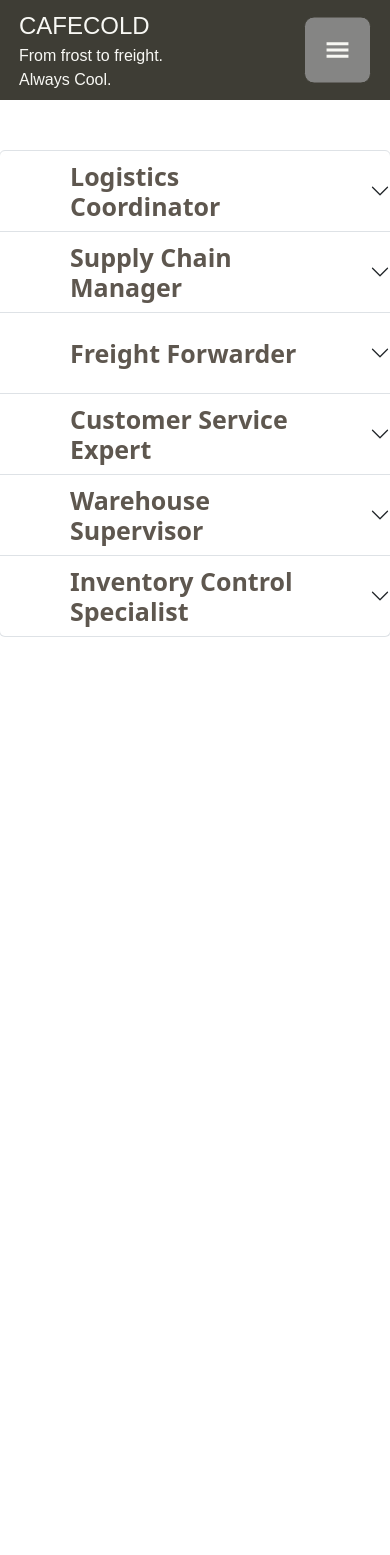
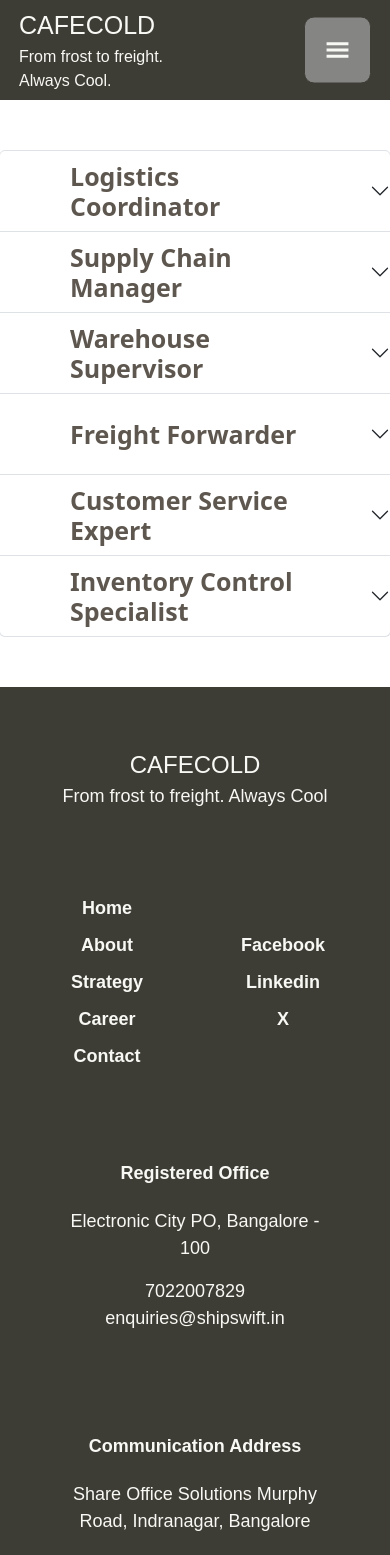
Before and after one commit to Manish-Chatterjee/Logistic-Website, a React (Create React App) app in the folder logistic_website/: page /openRoles in a window 390 px wide. Shown: the top 1555 px of the page. Before the commit the page ends 844 px from the top, so only its background shows below. Built offline with nearby package versions, Linux system fonts and the light colour scheme.

Commit message:
final draft

```diff
--- a/logistic_website/src/component/Footer.jsx
+++ b/logistic_website/src/component/Footer.jsx
@@ -11,9 +11,11 @@ const Footer = () => {
   return (
     <div id='footer'>
         <div className='sections-container'>
-            <div className='section'>
-                <p className='companyName'>CAFECOLD</p>
-                <p className='companyTitle'>From frost to freight. Always Cool</p>
+            <div className='section' id='titleMobile'>
+                <Link to='/' onClick={handleScrollToTop} style={{textDecoration:"none"}}>
+                    <p className='companyName'>CAFECOLD</p>
+                    <p className='companyTitle'>From frost to freight. Always Cool</p>
+                </Link>
             </div>
 
             <div className='section'>
--- a/logistic_website/src/component/Header.jsx
+++ b/logistic_website/src/component/Header.jsx
@@ -20,21 +20,27 @@ const Header = () => {
     };
   }, []);
 
+  const handleScrollToTop = () => {
+    window.scrollTo(0, 0);
+  };
+
   return (
     <div id='header'>
         <div id='company'>
+          <Link to='/' onClick={handleScrollToTop} style={{textDecoration:"none"}}>
             <p className='companyName'>CAFECOLD</p>
             <p className='companyTitle'>From frost to freight. Always Cool.</p>
+          </Link>
         </div>
 
         {isMobileOrTablet ? <NavSidebar/> :
         <div id='nav'>
 
-            <Link className='navlinks' to="/">Home</Link>
-            <Link className='navlinks' to="/about">About</Link>
-            <Link className='navlinks' to="/strategy">Strategy</Link>
-            <Link className='navlinks' to="/career">Career</Link>
-            <Link className='navlinks' to="/contact">Contact</Link>
+            <Link className='navlinks' to="/" onClick={handleScrollToTop}>Home</Link>
+            <Link className='navlinks' to="/about" onClick={handleScrollToTop}>About</Link>
+            <Link className='navlinks' to="/strategy" onClick={handleScrollToTop}>Strategy</Link>
+            <Link className='navlinks' to="/career" onClick={handleScrollToTop}>Career</Link>
+            <Link className='navlinks' to="/contact" onClick={handleScrollToTop}>Contact</Link>
 
         </div>}
     </div>
--- a/logistic_website/src/pages/about.jsx
+++ b/logistic_website/src/pages/about.jsx
@@ -6,6 +6,11 @@ import { Button } from 'react-bootstrap';
 import { Link } from 'react-router-dom';
 
 const About = () => {
+
+  const handleScrollToTop = () => {
+    window.scrollTo(0, 0);
+  };
+
   return (
     <div>
       <Header />
@@ -40,7 +45,7 @@ const About = () => {
         <div id='leaderShip' data-aos="fade-up" data-aos-duration="500" data-aos-offset="200">
           <div id='leaderShipHeader' style={{display:"flex", justifyContent:"space-between", alignItems:"center"}}>
             <h2>Our <br /> Leadership Team</h2>
-            <Link to='/openRoles' className='navlinks'>
+            <Link to='/openRoles' onClick={handleScrollToTop} className='navlinks'>
             <button>Join our team</button>
             </Link>
           </div>
--- a/logistic_website/src/pages/career.jsx
+++ b/logistic_website/src/pages/career.jsx
@@ -3,8 +3,14 @@ import React from 'react';
 import Header from '../component/Header';
 import Footer from '../component/Footer';
 import { Button } from 'react-bootstrap';
+import { Link } from 'react-router-dom';
 
 const Career = () => {
+
+  const handleScrollToTop = () => {
+    window.scrollTo(0, 0);
+  };
+
   return (
     <div>
       <Header />
@@ -31,32 +37,40 @@ const Career = () => {
           <div className='openRoles'>
             <p>01</p>
             <p>Logistics Coordinator</p>
+            <Link to="/openRoles?accordion=0" onClick={handleScrollToTop} className='navlinks'>
               <button>Apply now</button>
+            </Link>
           </div>
           <div className='openRoles'>
             <p>02</p>
             <p>Supply Chain Manager</p>
+            <Link to="/openRoles?accordion=1" onClick={handleScrollToTop} className='navlinks'>
               <button>Apply now</button>
-          </div>
+            </Link>          </div>
           <div className='openRoles'>
             <p>03</p>
             <p>Warehouse Supervisor</p>
+            <Link to="/openRoles?accordion=2" onClick={handleScrollToTop} className='navlinks'>
               <button>Apply now</button>
-          </div>
+            </Link>          </div>
           <div className='openRoles'>
             <p>04</p>
             <p>Freight Forwarder</p>
+            <Link to="/openRoles?accordion=3" onClick={handleScrollToTop} className='navlinks'>
               <button>Apply now</button>
-          </div>
+            </Link>          </div>
           <div className='openRoles'>
             <p>05</p>
             <p>Customer Service Expert</p>
+            <Link to="/openRoles?accordion=4" onClick={handleScrollToTop} className='navlinks'>
               <button>Apply now</button>
-          </div>
+            </Link>          </div>
           <div className='openRoles'>
             <p>06</p>
             <p>Inventory Control Specialist</p>
+            <Link to="/openRoles?accordion=5" onClick={handleScrollToTop} className='navlinks'>
               <button>Apply now</button>
+            </Link>
           </div>
         </div>
       </div>
--- a/logistic_website/src/pages/home.jsx
+++ b/logistic_website/src/pages/home.jsx
@@ -6,6 +6,11 @@ import { Button } from 'react-bootstrap';
 import { Link } from 'react-router-dom';
 
 const Home = () => {
+
+  const handleScrollToTop = () => {
+    window.scrollTo(0, 0);
+  };
+
   return (
     <div>
 
@@ -18,12 +23,12 @@ const Home = () => {
              <h2>Keeping Innovation Fresh:</h2>
              <p id="sub">Delivering sustainable freshness, keeping it cool for a better tomorrow, one shipment at a time.</p>
              <div className='button-container'>
-              <Link to="/about" className='navlinks'>
+              <Link to="/about" onClick={handleScrollToTop} className='navlinks'>
                 <button className="button" id='button1'>Learn More</button>
               </Link>
              </div>
              <div className='button-container'>
-              <Link to="/contact" className='navlinks'>
+              <Link to="/contact" onClick={handleScrollToTop} className='navlinks'>
                 <button className="button" id='button2'>CONTACT US</button>
               </Link>
              </div>
@@ -36,7 +41,7 @@ const Home = () => {
            <div id='sub'>
               <h1>Our Services and Strategy</h1>
               <p>In temperature-controlled transportation, precision is key. Ensuring that materials are kept at the right temperature throughout their journey is critical for maintaining quality and compliance. We specialize in managing these intricate logistics, handling everything.</p>
-              <Link to="/strategy" className='navlinks'>
+              <Link to="/strategy" onClick={handleScrollToTop} className='navlinks'>
               <button className="button">Know More</button>
               </Link>
            </div>
@@ -57,7 +62,7 @@ const Home = () => {
             <div id='sub'>
               <h1>Careers</h1>
               <p>Join our dynamic team and be part of a company committed to innovation and excellence in cold chain logistics. We value creativity, collaboration, and a passion for sustainability. Whether you're an experienced professional or just starting your career, we offer opportunities for growth and development in a supportive environment. Explore our current openings and take the next step in your career with us!</p>
-              <Link to="/career" className='navlinks'>
+              <Link to="/career" onClick={handleScrollToTop} className='navlinks'>
               <button className="button">Work With Us</button>
               </Link>
             </div>
--- a/logistic_website/src/pages/openRoles.jsx
+++ b/logistic_website/src/pages/openRoles.jsx
@@ -2,12 +2,18 @@ import React from 'react'
 import Header from '../component/Header'
 import Footer from '../component/Footer'
 import { Accordion } from 'react-bootstrap'
+import { useLocation } from 'react-router-dom'
 
-const openRoles = () => {
+const OpenRoles = () => {
+
+    const location = useLocation();
+    const queryParams = new URLSearchParams(location.search);
+    const activeAccordionKey = queryParams.get('accordion'); // Get the 'accordion' parameter
+
   return (
     <div>
         <Header/>
-        <Accordion style={{marginTop:"50px"}}>
+        <Accordion style={{marginTop:"50px"}} defaultActiveKey={activeAccordionKey}>
                 <div id='openRolesMain'>
             <Accordion.Item eventKey="0" className='accordionSub'>
                     <Accordion.Header>
@@ -108,6 +114,68 @@ const openRoles = () => {
 
             <Accordion.Item eventKey="2" className='accordionSub'>
                     <Accordion.Header>
+                        <p className='openRolesHeading'>Warehouse Supervisor</p>
+                    </Accordion.Header>
+                    <Accordion.Body>
+                        <p className='openRolesBody'>
+                            <p>Location: Bangalore <br/>
+                            Company: Cafe Cold <br />
+                            Job Type: Full-Time  <b>ob ID: CC-1013</b></p>
+
+                            <p><b>About Us:</b> Cafe Cold is dedicated to providing exceptional products and services while fostering a dynamic and innovative workplace. Our mission is to deliver quality and sustainability in every cup.<br />
+                            <b>Job Summary:</b> The Warehouse Supervisor is responsible for overseeing daily warehouse operations, ensuring efficient and accurate handling of inventory, and managing a team of warehouse staff. This role requires strong leadership skills, a focus on safety and compliance, and the ability to optimize warehouse processes.</p>
+
+                            <p><b>Key Responsibilities:</b></p>
+                            <ul>
+                                <li>High school diploma or equivalent; bachelor’s degree in logistics, supply chain management, or related field preferred.</li>
+                                <li>Proven experience in warehouse management or supervisory role (3+ years preferred).</li>
+                                <li>Strong knowledge of warehouse operations and inventory management systems.</li>
+                                <li>Excellent leadership and team management skills.</li>
+                                <li>Proficient in using warehouse management software and Microsoft Office Suite.</li>
+                                <li>Strong organizational skills and attention to detail.</li>
+                                <li>Effective communication and problem-solving abilities.</li>
+                                <li>Ability to work in a fast-paced environment and manage multiple tasks simultaneously.</li>
+                                <li>Forklift certification (or willingness to obtain) is a plus.</li>
+                                <li>Prepare and present reports on supply chain performance to senior management.</li>
+                            </ul>
+
+                            <p><b>Education:</b></p>
+                            <ul>
+                                <li>High school diploma or equivalent; a bachelor’s degree in logistics, supply chain management, business administration, or a related field is preferred.</li>
+                            </ul>
+
+                            <p><b>Experience:</b></p>
+                            <ul>
+                                <li>1+ years of experience in warehouse operations, logistics, or supply chain management.</li>
+                                <li>Previous supervisory or management experience in a warehouse setting is highly desirable.</li>
+                            </ul>
+
+                            <p><b>Skills:</b></p>
+                            <ul>
+                                <li>Strong understanding of warehouse management systems (WMS) and inventory control processes.</li>
+                                <li>Proficiency in Microsoft Office Suite (Excel, Word, Outlook) and familiarity with warehouse management software.</li>
+                                <li>Excellent leadership and team-building skills, with the ability to motivate and manage a diverse team.</li>
+                                <li>Strong organizational and time-management skills, with a keen attention to detail.</li>
+                                <li>Effective verbal and written communication skills.</li>
+                            </ul>
+
+                            <p><b>Benefits:</b></p>
+                            <ul>
+                                <li>Competitive salary and performance-based bonuses.</li>
+                                <li>Health, dental, and retirement benefits.</li>
+                                <li>Opportunities for career advancement and professional development.</li>
+                                <li>Competitive salary and benefits package.</li>
+                                <li>Opportunities for professional growth and development.</li>
+                                <li>A collaborative and innovative work environment.</li>
+                            </ul>
+                        <p className='applyTag'><b>How to Apply:</b></p>
+                        <p className='applyTag'><b>Interested candidates should submit their resume and a cover letter to careers@cafecold.com and hr@cafecold.com</b></p>
+                        </p>
+                    </Accordion.Body>
+            </Accordion.Item>
+
+            <Accordion.Item eventKey="3" className='accordionSub'>
+                    <Accordion.Header>
                         <p className='openRolesHeading'>Freight Forwarder</p>
                     </Accordion.Header>
                     <Accordion.Body>
@@ -170,7 +238,7 @@ const openRoles = () => {
                     </Accordion.Body>
             </Accordion.Item>
 
-            <Accordion.Item eventKey="3" className='accordionSub'>
+            <Accordion.Item eventKey="4" className='accordionSub'>
                     <Accordion.Header>
                         <p className='openRolesHeading'>Customer Service Expert</p>
                     </Accordion.Header>
@@ -224,68 +292,6 @@ const openRoles = () => {
                                 <li>Strong attention to detail and ability to multitask.</li>
                                 <li>Empathetic and approachable demeanor with a genuine desire to help customers.</li>
                                 <li>Ability to work independently and as part of a team.</li>
-                            </ul>
-                        <p className='applyTag'><b>How to Apply:</b></p>
-                        <p className='applyTag'><b>Interested candidates should submit their resume and a cover letter to careers@cafecold.com and hr@cafecold.com</b></p>
-                        </p>
-                    </Accordion.Body>
-            </Accordion.Item>
-
-            <Accordion.Item eventKey="4" className='accordionSub'>
-                    <Accordion.Header>
-                        <p className='openRolesHeading'>Warehouse Supervisor</p>
-                    </Accordion.Header>
-                    <Accordion.Body>
-                        <p className='openRolesBody'>
-                            <p>Location: Bangalore <br/>
-                            Company: Cafe Cold <br />
-                            Job Type: Full-Time  <b>ob ID: CC-1013</b></p>
-
-                            <p><b>About Us:</b> Cafe Cold is dedicated to providing exceptional products and services while fostering a dynamic and innovative workplace. Our mission is to deliver quality and sustainability in every cup.<br />
-                            <b>Job Summary:</b> The Warehouse Supervisor is responsible for overseeing daily warehouse operations, ensuring efficient and accurate handling of inventory, and managing a team of warehouse staff. This role requires strong leadership skills, a focus on safety and compliance, and the ability to optimize warehouse processes.</p>
-
-                            <p><b>Key Responsibilities:</b></p>
-                            <ul>
-                                <li>High school diploma or equivalent; bachelor’s degree in logistics, supply chain management, or related field preferred.</li>
-                                <li>Proven experience in warehouse management or supervisory role (3+ years preferred).</li>
-                                <li>Strong knowledge of warehouse operations and inventory management systems.</li>
-                                <li>Excellent leadership and team management skills.</li>
-                                <li>Proficient in using warehouse management software and Microsoft Office Suite.</li>
-                                <li>Strong organizational skills and attention to detail.</li>
-                                <li>Effective communication and problem-solving abilities.</li>
-                                <li>Ability to work in a fast-paced environment and manage multiple tasks simultaneously.</li>
-                                <li>Forklift certification (or willingness to obtain) is a plus.</li>
-                                <li>Prepare and present reports on supply chain performance to senior management.</li>
-                            </ul>
-
-                            <p><b>Education:</b></p>
-                            <ul>
-                                <li>High school diploma or equivalent; a bachelor’s degree in logistics, supply chain management, business administration, or a related field is preferred.</li>
-                            </ul>
-
-                            <p><b>Experience:</b></p>
-                            <ul>
-                                <li>1+ years of experience in warehouse operations, logistics, or supply chain management.</li>
-                                <li>Previous supervisory or management experience in a warehouse setting is highly desirable.</li>
-                            </ul>
-
-                            <p><b>Skills:</b></p>
-                            <ul>
-                                <li>Strong understanding of warehouse management systems (WMS) and inventory control processes.</li>
-                                <li>Proficiency in Microsoft Office Suite (Excel, Word, Outlook) and familiarity with warehouse management software.</li>
-                                <li>Excellent leadership and team-building skills, with the ability to motivate and manage a diverse team.</li>
-                                <li>Strong organizational and time-management skills, with a keen attention to detail.</li>
-                                <li>Effective verbal and written communication skills.</li>
-                            </ul>
-
-                            <p><b>Benefits:</b></p>
-                            <ul>
-                                <li>Competitive salary and performance-based bonuses.</li>
-                                <li>Health, dental, and retirement benefits.</li>
-                                <li>Opportunities for career advancement and professional development.</li>
-                                <li>Competitive salary and benefits package.</li>
-                                <li>Opportunities for professional growth and development.</li>
-                                <li>A collaborative and innovative work environment.</li>
                             </ul>
                         <p className='applyTag'><b>How to Apply:</b></p>
                         <p className='applyTag'><b>Interested candidates should submit their resume and a cover letter to careers@cafecold.com and hr@cafecold.com</b></p>
@@ -352,9 +358,9 @@ const openRoles = () => {
                 </div>
 
         </Accordion>
-        {/* <Footer/> */}
+        <Footer/>
     </div>
   )
 }
 
-export default openRoles
+export default OpenRoles
--- a/logistic_website/src/style.scss
+++ b/logistic_website/src/style.scss
@@ -5,14 +5,11 @@ body{
     font-family: Arial, Helvetica, sans-serif;
     overflow-x: hidden;
 
-    // max-width: 1280px;
-
     // Add Flexbox properties
     display: flex;
     justify-content: center; // Centers content horizontally
     align-items: center; // Centers content vertically
     // height: 100vh; // Full height of the viewport
-    // max-width: 1200px;
 }
 
 body::-webkit-scrollbar {
@@ -89,17 +86,6 @@ button:hover {
     height: auto;
 }
 
-// .custom-offcanvas {
-//     background-color: #3e3d35; /* Change this to your desired background color */
-//     color: #f8f8f4; /* Optional: Change text color if needed */
-// }
-
-// .custom-offcanvas-header {
-//     font-family: Arial, Helvetica, sans-serif;
-//     background-color: #3e3d35;
-
-//     margin: 0;
-// }
 
 .custom-offcanvas-body{
     font-family: Arial, Helvetica, sans-serif;
@@ -117,16 +103,13 @@ button:hover {
     padding: 40px;
 
     #company {
-        // border: 3px solid white;
         width: 50%;
         display: flex;
         flex-direction: column;
         justify-content: center;
-        // padding-left: 50px;
     }
 
     #nav {
-        // border: 5px solid white;
         width: 50%;
         display: flex;
         justify-content: space-evenly;
@@ -140,7 +123,6 @@ button:hover {
     font-family: Arial, Helvetica, sans-serif;
     width: 100%;
     height: auto; // Adjust height as needed
-    // height: 447px;
     background-color: #3e3d35;
     display: flex;
     flex-direction: column;
@@ -154,7 +136,6 @@ button:hover {
         flex-wrap: wrap;
 
         .section {
-            // border: 2px solid white;
             flex: 1; // This will make all sections equal in width
 
             display: flex;
@@ -232,11 +213,6 @@ button:hover {
         font-size: 40px;
     }
 
-    // button {
-    //     background-color: #3e3d35;
-    //     border: none;
-    //     height: 50px;
-    // }
 
     #profiles {
         display: flex;
@@ -297,7 +273,6 @@ button:hover {
     #strategy {
         font-family: Arial, Helvetica, sans-serif;
         background-color: #f8f8f4;
-        // display: flex;
         width: 40%;
     }
 }
@@ -465,7 +440,6 @@ button:hover {
                 border: none;
                 border-bottom: 0.5px solid  #f8f8f4;
                 margin: 10px 0 30px 0;
-                // width: 400px;
                 width: 100%;
             }
 
@@ -516,12 +490,8 @@ button:hover {
         padding: 40px 100px;
 
         text-align: center;
-        // border: 1px solid black;
         position: relative;
 
-        // h1 {
-        //     font-size: 135px;
-        // }
 
         h2 {
             font-size: 70px;
@@ -534,8 +504,6 @@ button:hover {
         }
 
         #servicesSupply {
-            // border: 2px solid grey;
-            // position: absolute;
             width: auto;
             margin: 50px 0 0 0;
         }
@@ -544,7 +512,6 @@ button:hover {
             display: flex;
             flex-wrap: wrap;
             width: 100%;
-            // border: 2px solid gold;
             height: 30px;
 
             position: relative;
@@ -582,18 +549,8 @@ button:hover {
 
             width: 40%;
 
-            // border: 2px dotted brown;
             padding: 80px 0;
 
-            // h1 {
-            //     position: relative;
-            //     left: -50px;
-            // }
-
-            // button {
-            //     position: relative;
-            //     left: 30px;
-            // }
         }
     }
 
@@ -605,7 +562,6 @@ button:hover {
         justify-content: space-between;
         gap: 50px;
 
-        // border: 2px solid yellow;
 
         h1 {
             padding-bottom: 20px;
@@ -627,8 +583,6 @@ button:hover {
 
             width: 40%;
 
-            // border: 2px dotted brown;
-            // padding: 80px 0;
             margin: 30px 0;
         }
 
@@ -640,12 +594,7 @@ button:hover {
     }
 }
 
-// .NavButton {
-//     aspect-ratio: 1/1;
-//     padding: 20px;
-//     margin: 0;
-//     width: auto;
-// }
+
 
 .custom-offcanvas-body {
     #pages {
@@ -672,8 +621,9 @@ button:hover {
 
 #openRolesMain {
 
+    margin: 50px 0;
+
     .accordionSub {
-        // background-color: #2c222b;
         padding: 10px 0;
         transition: 150ms ease;
     }
@@ -691,20 +641,22 @@ button:hover {
         border: none;
         margin: 0;
         padding: 0;
-        // display: flex;
-        // align-items: center;
-        // justify-content: center;
         width: 100vw;
+
 
         cursor: pointer;
 
         &:focus {
             outline: none;
+            box-shadow: none;
+        }
+
+        &.active {
+            border: none;
         }
     }
     .openRolesHeading {
         font-size: 45px;
-        // background-color: #858584;
         width: 100%;
         padding: 30px 70px;
         margin: 0;
@@ -712,12 +664,12 @@ button:hover {
         display: flex;
         align-items: center;
 
-        // border: 2px dotted green;
     }
 
     .openRolesBody {
         color: #3e3d35;
         margin: 50px 20px;
+
         .applyTag {
             font-size: 22px;
         }
@@ -779,11 +731,9 @@ button:hover {
 
         #aboutUsHeading {
             font-size: 100px;
-            // padding: 20px 0;
             margin: 0;
         }
         #aboutUs {
-            // padding: 0;
             display: flex;
             flex-wrap: wrap;
         }
@@ -970,6 +920,12 @@ button:hover {
             p {
                 font-size: 25px;
                 text-align: center;
+
+                margin: 0 10px;
+            }
+
+            .navlinks {
+                font-size: 16px;
             }
         }
     }
@@ -1032,8 +988,22 @@ button:hover {
 
         #company {
 
+            .companyName {
+                font-size: 25px;
+            }
+
             .companyTitle {
                 font-size: 16px;
+            }
+        }
+    }
+
+    #footer {
+        padding: 20px;
+
+        .sections-container {
+            #titleMobile {
+                flex: 1 1 100%;
             }
         }
     }
```
Also changed, not shown: logistic_website/src/component/NavSidebar.jsx (+0 -18 lines). Lines whose indentation alone changed are shown as unchanged.
